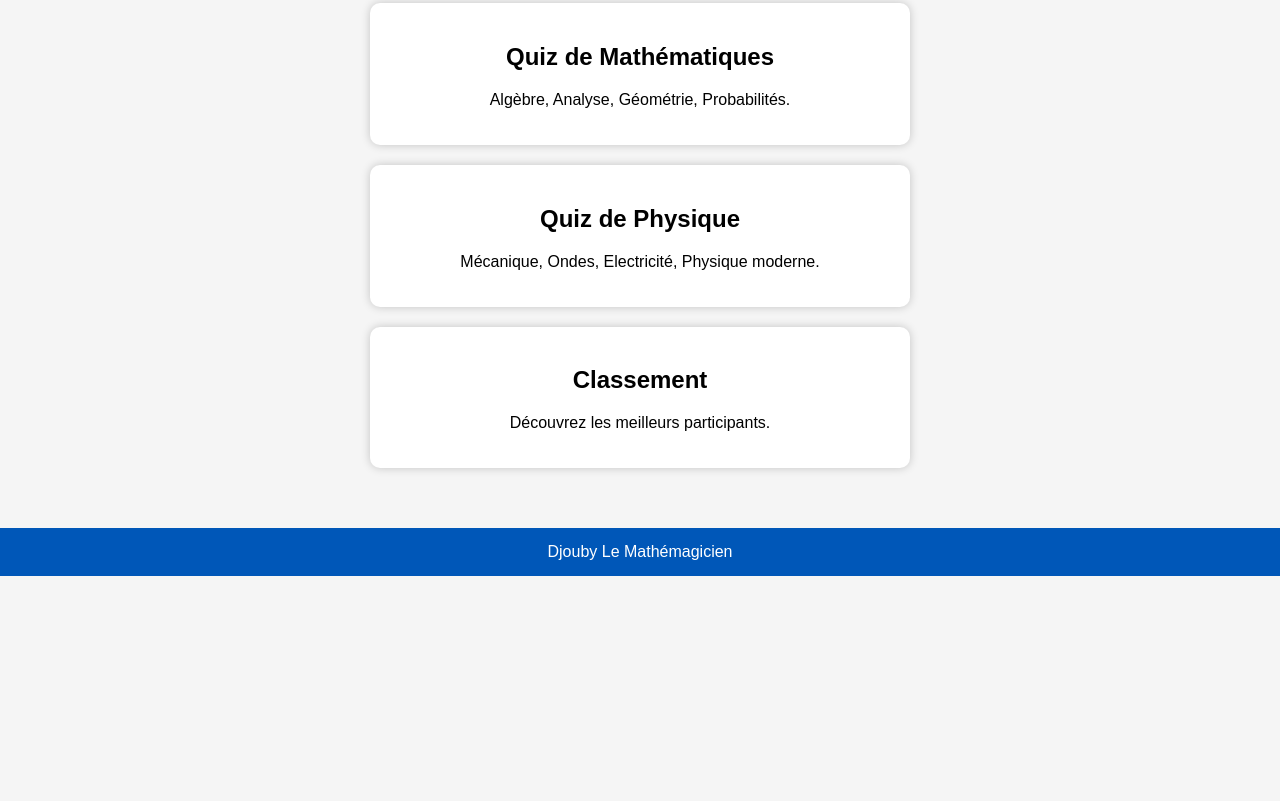
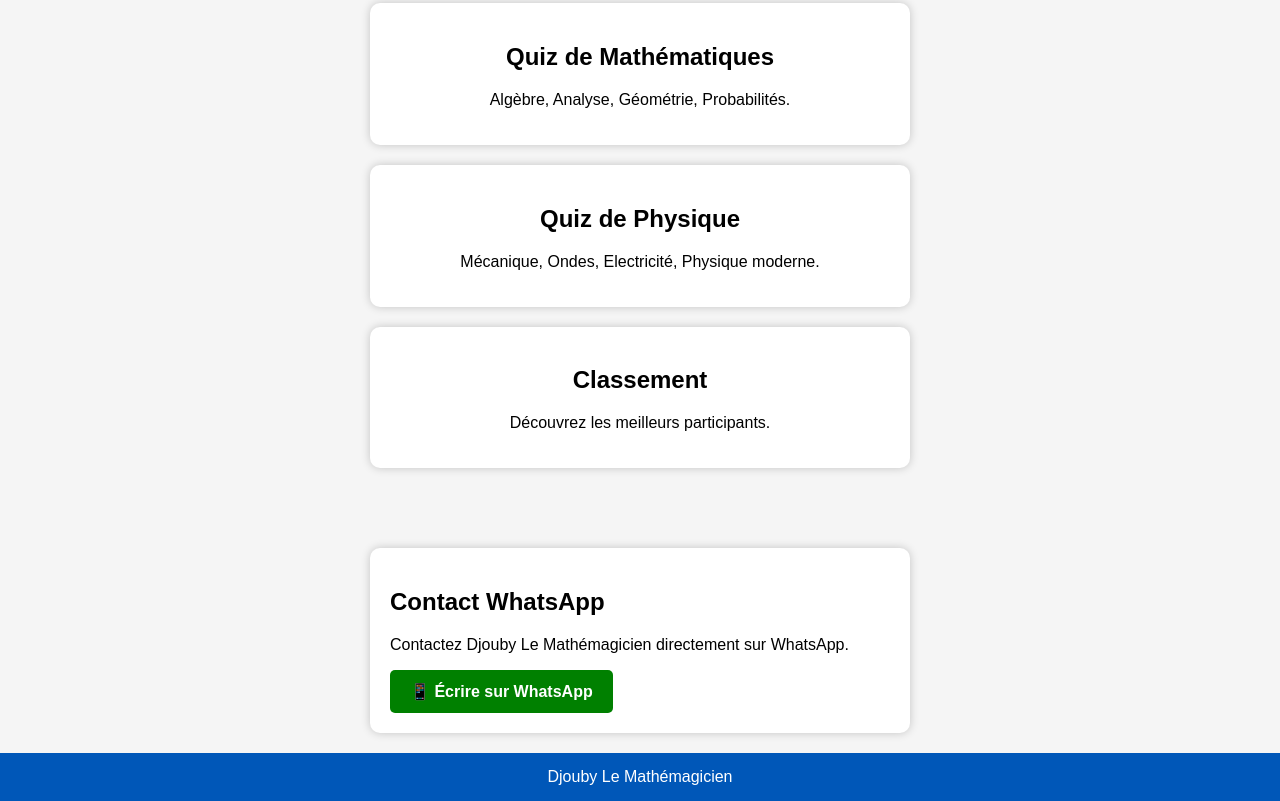
Before and after one commit to mdjouby509/djoubyquiz, a plain HTML site: page index.html in a window 1280 px wide. Shown: the part 465-1266 px from the top of the page. Before the commit the page ends 1041 px from the top, so only its background shows below. Drawn offline with Linux system fonts and the light colour scheme.

Commit message:
Add WhatsApp contact section to index.html
Added a contact section with a WhatsApp link for Djouby Le Mathémagicien.

```diff
--- a/index.html
+++ b/index.html
@@ -121,6 +121,24 @@ padding:15px;
 </div>
 
 </div>
+<div class="card">
+
+<h2>Contact WhatsApp</h2>
+
+<p>Contactez Djouby Le Mathémagicien directement sur WhatsApp.</p>
+
+<a href="https://wa.me/50947052718"
+style="background:green;
+color:white;
+padding:12px 20px;
+text-decoration:none;
+border-radius:5px;
+display:inline-block;
+font-weight:bold;">
+📱 Écrire sur WhatsApp
+</a>
+
+</div>
 
 <footer>
 Djouby Le Mathémagicien
```
